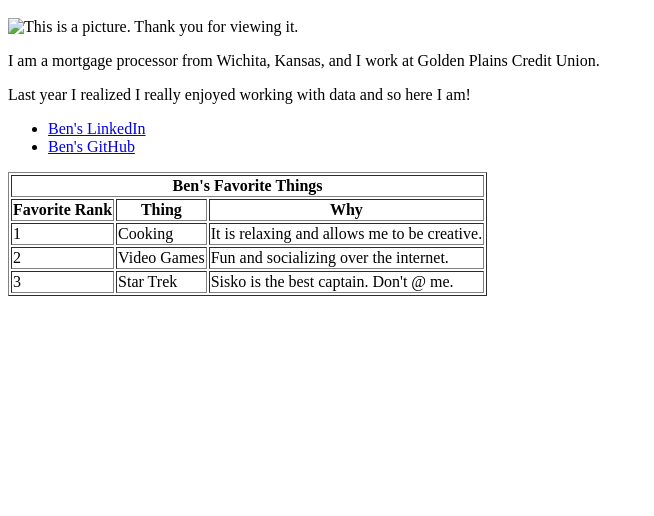
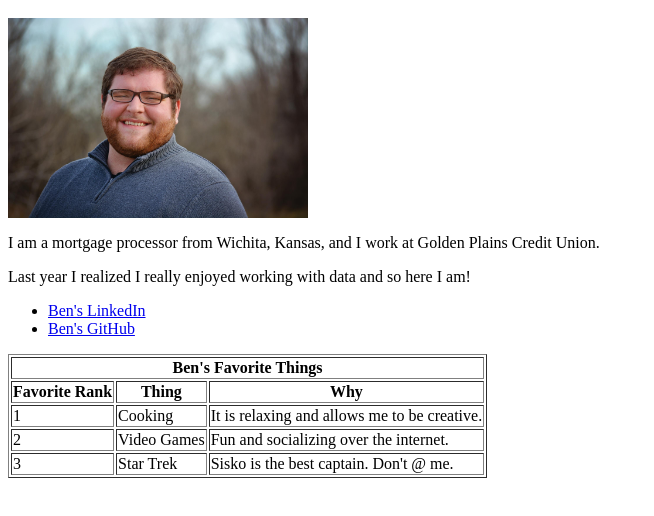
Before and after one commit to braehpour/profile, a plain HTML site: page index.html in a window 1280 px wide. Shown: the part 48-564 px from the top of the page, without its empty margins (0-654 px from the left). Drawn offline with Linux system fonts and the light colour scheme.

Commit message:
resized pic

```diff
--- a/index.html
+++ b/index.html
@@ -9,7 +9,7 @@
         Ben's Basic Bio
     </h1>
 
-    <img src="Profile Pic.jpg/460/200" alt="This is a picture. Thank you for viewing it.">
+    <img src="Profile Pic.jpg" width="300" alt="This is a picture. Thank you for viewing it.">
     <p>I am a mortgage processor from Wichita, Kansas, and I work at Golden Plains Credit Union.</p>
     <p>Last year I realized I really enjoyed working with data and so here I am!</p>
 
```
